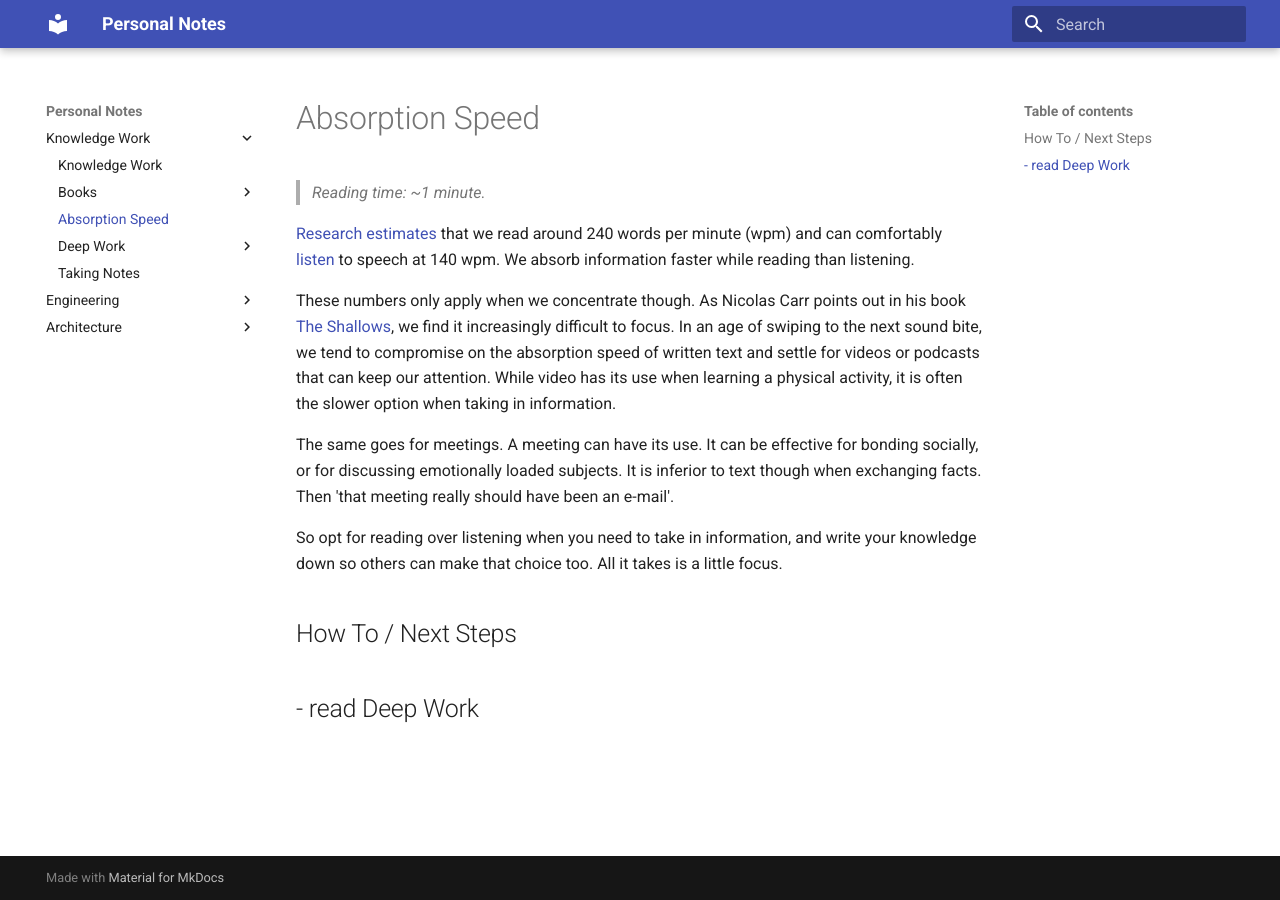
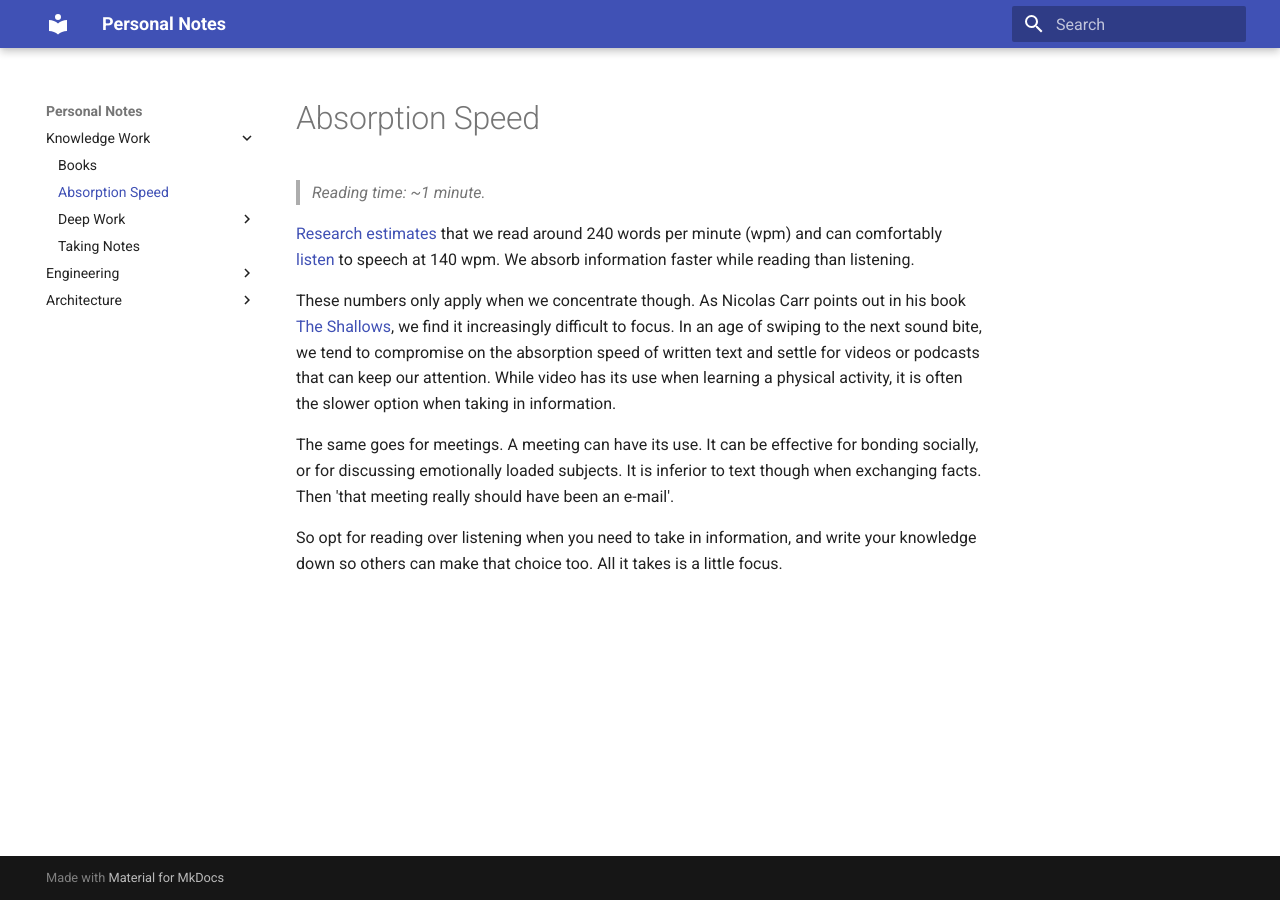
Before and after one commit to jorisdevrede/mkdocs-jorisdevrede.github.io, an MkDocs documentation site: the page built from docs/knowledge-work/absorption-speed.md, in a window 1280 px wide. Built offline with MkDocs 1.6.1 and Material for MkDocs 9.7.7, drawn with Linux system fonts in a browser that asks for light colours.

```diff
--- a/docs/knowledge-work/absorption-speed.md
+++ b/docs/knowledge-work/absorption-speed.md
@@ -24,8 +24,3 @@
 So opt for reading over listening when you need to take in information, and
 write your knowledge down so others can make that choice too. All it takes is a
 little focus.
-
-## How To / Next Steps
-
-- read Deep Work
--
--- a/mkdocs.yml
+++ b/mkdocs.yml
@@ -2,6 +2,8 @@
 site_url: https://jorisdevrede.github.io
 theme:
   name: material
+  features:
+    - navigation.indexes
 nav:
   - Knowledge Work:
     - knowledge-work/index.md
```
